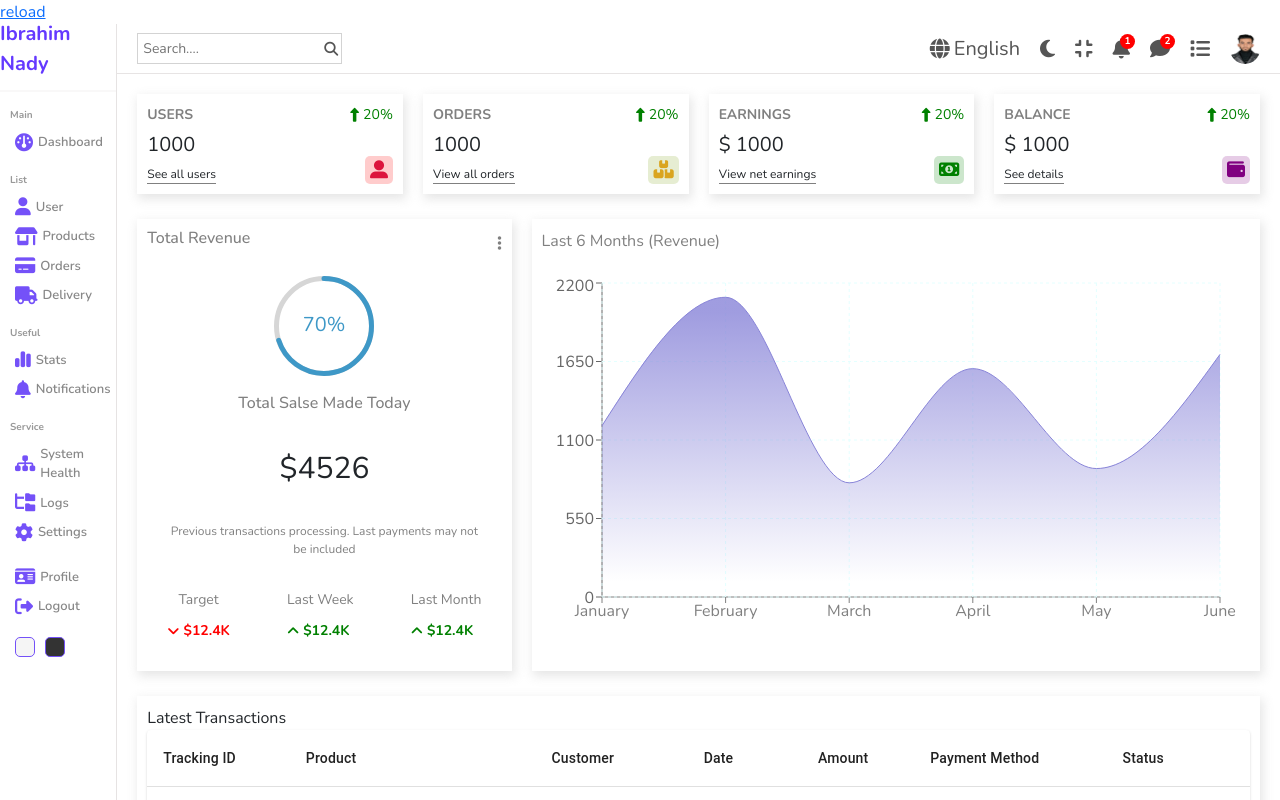
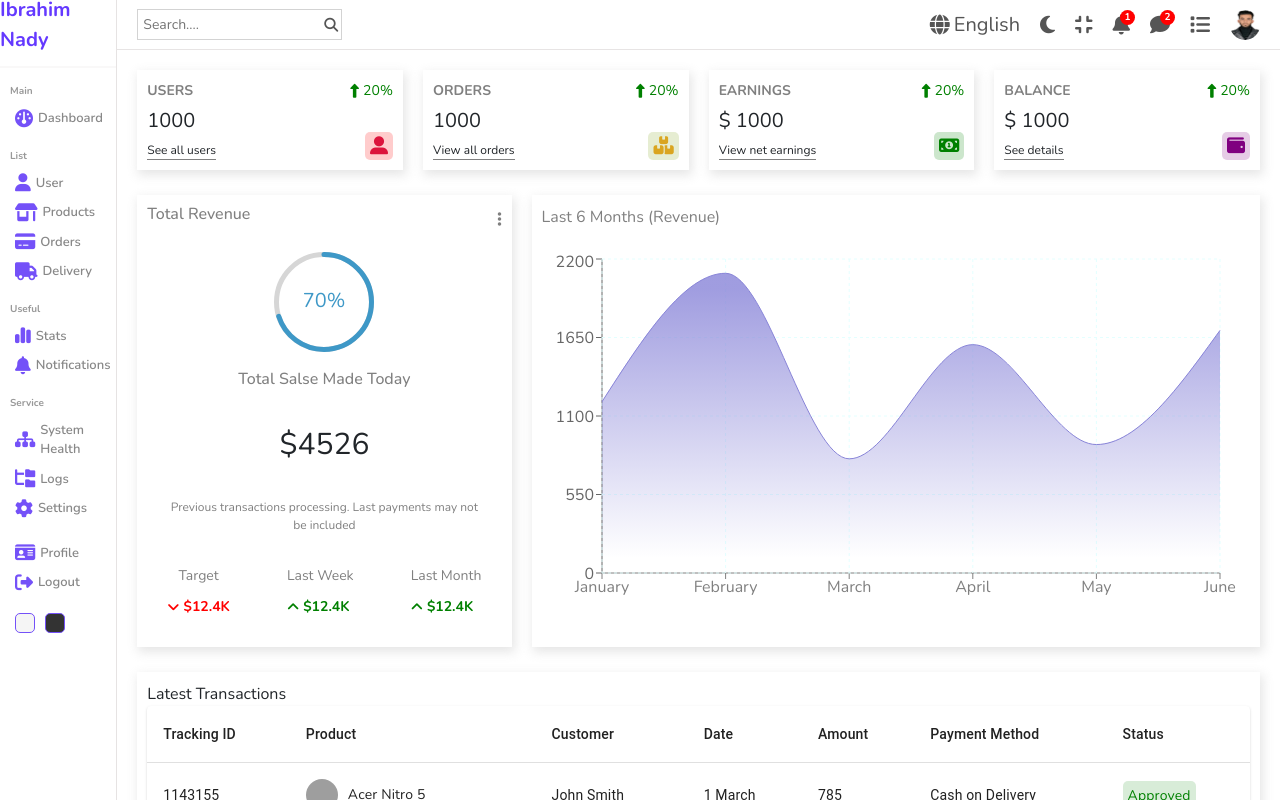
Before and after one commit to ibrahimnady/Dashboard-control, a React (Create React App) app: page / in a window 1280 px wide. Shown: the top 800 px of the page. Built offline with nearby package versions, Linux system fonts and the light colour scheme; grey boxes are pictures that could not be loaded.

Commit message:
remove link

```diff
--- a/src/App.js
+++ b/src/App.js
@@ -15,7 +15,6 @@ function App() {
   const {darkMode} = useContext(DarkModeContext)
   return (
     <div className={darkMode ? "app dark" : "app "}>
-      <div> <Link to={"home"}>reload</Link></div>
         <Routes>
           <Route path="home" element={<Home/>}/>
           <Route path='*' element={<Home/>}/>
```
